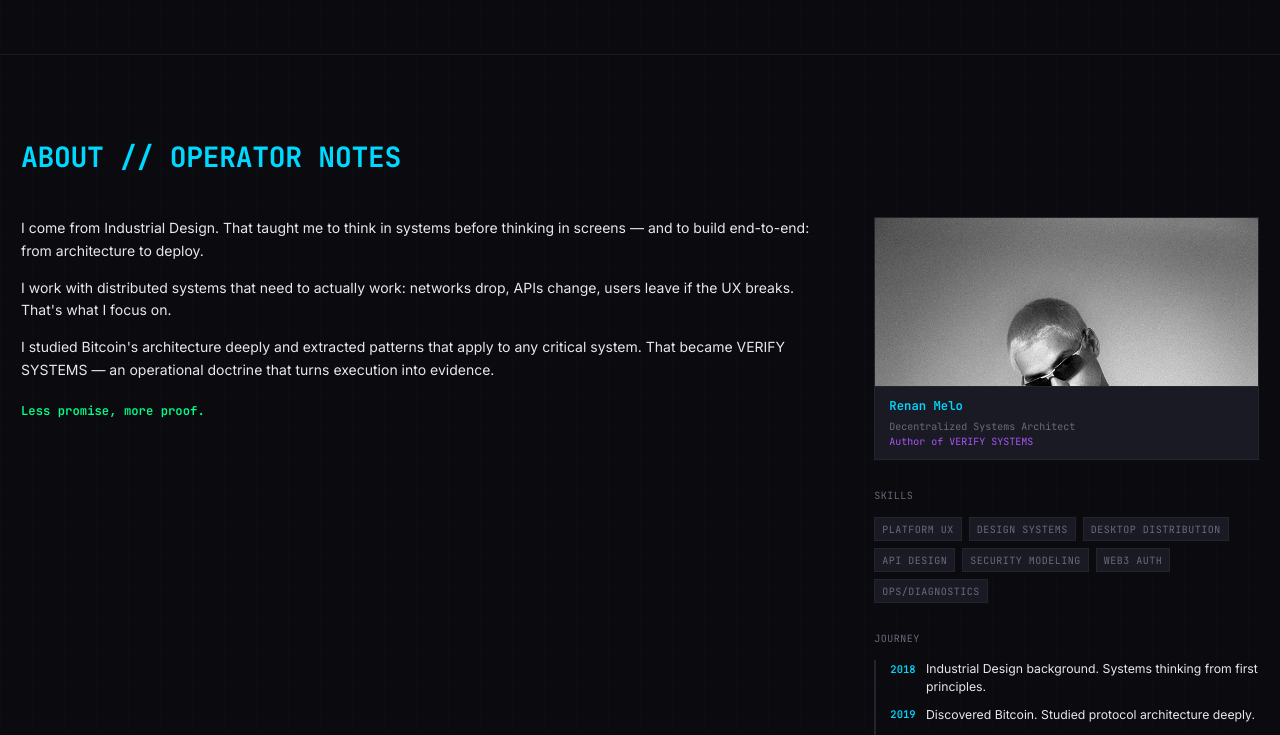
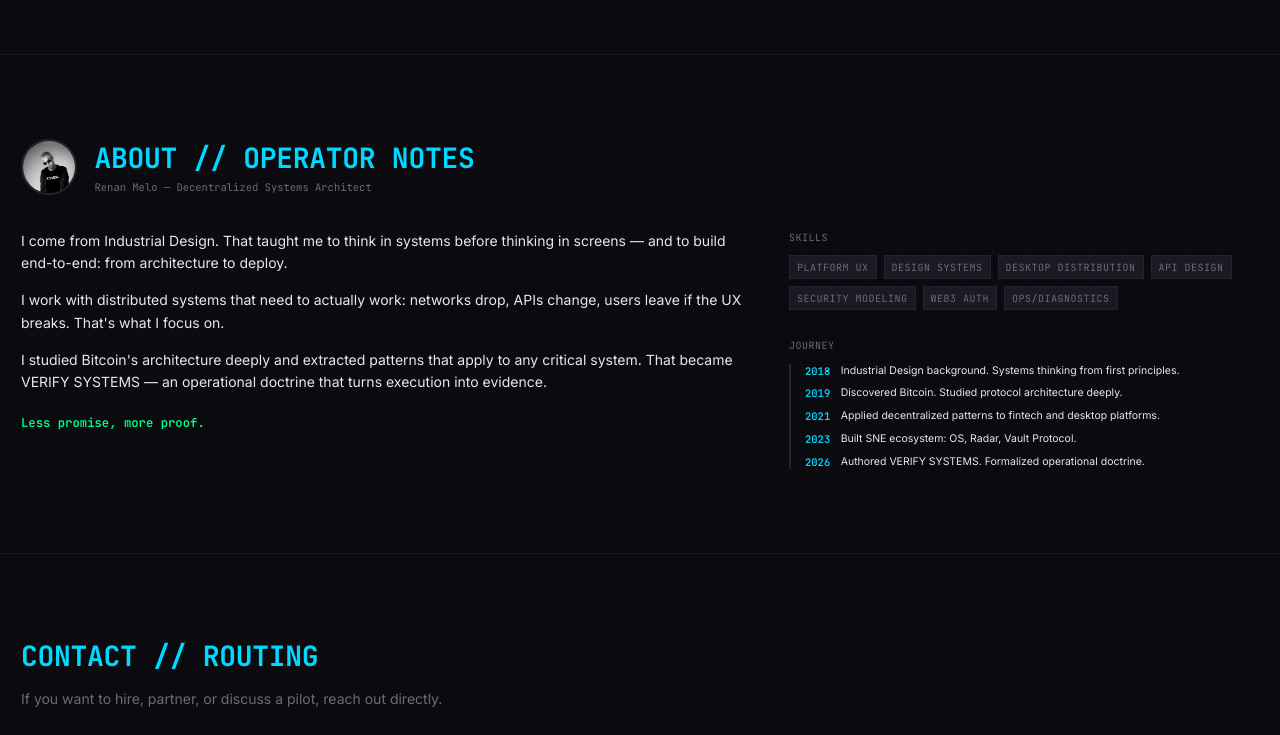
Before and after one commit to 4LFR3Dv1/Portfolio, a React (Vite) app: page / in a window 1280 px wide. Shown: the part 5620-6355 px from the top of the page. Built offline with nearby package versions, Linux system fonts and the light colour scheme.

Commit message:
refactor: About layout - circular photo in header, 5-col grid balance

```diff
--- a/src/app/components/about-section.tsx
+++ b/src/app/components/about-section.tsx
@@ -20,16 +20,28 @@ export function AboutSection() {
 
   return (
     <section className="max-w-[1600px] mx-auto px-6 py-16 lg:py-24 border-t border-[var(--border-subtle)]" id="about">
-      {/* Section Header */}
-      <div className="mb-12">
-        <h2 className="font-mono font-bold mb-4" style={{ color: 'var(--electric-blue)' }}>
-          {t('about.title')}
-        </h2>
+      {/* Header with photo */}
+      <div className="flex items-center gap-5 mb-10">
+        <div className="w-16 h-16 rounded-full overflow-hidden border-2 border-[var(--border-default)] flex-shrink-0">
+          <img
+            src="/docs/EDIT RENAN 1.png"
+            alt="Renan Melo"
+            className="w-full h-full object-cover object-top"
+          />
+        </div>
+        <div>
+          <h2 className="font-mono font-bold" style={{ color: 'var(--electric-blue)' }}>
+            {t('about.title')}
+          </h2>
+          <div className="font-mono text-xs mt-1" style={{ color: 'var(--terminal-muted)' }}>
+            Renan Melo — Decentralized Systems Architect
+          </div>
+        </div>
       </div>
 
-      <div className="grid lg:grid-cols-3 gap-12">
-        {/* Left: Bio */}
-        <div className="lg:col-span-2 space-y-4 text-base leading-relaxed" style={{ color: 'var(--terminal-text)' }}>
+      <div className="grid lg:grid-cols-5 gap-12">
+        {/* Left: Bio (3 cols) */}
+        <div className="lg:col-span-3 space-y-4 text-base leading-relaxed" style={{ color: 'var(--terminal-text)' }}>
           <p>{t('about.p1')}</p>
           <p>{t('about.p2')}</p>
           <p>{t('about.p3')}</p>
@@ -38,32 +50,10 @@ export function AboutSection() {
           </p>
         </div>
 
-        {/* Right: Photo Card + Skills + Timeline */}
-        <div className="space-y-8">
-          {/* Photo ID Card */}
-          <div className="border border-[var(--border-default)] bg-[var(--surface-1)] overflow-hidden">
-            <div className="h-48 overflow-hidden">
-              <img
-                src="/docs/EDIT RENAN 1.png"
-                alt="Renan Melo"
-                className="w-full h-full object-cover object-top grayscale hover:grayscale-0 transition-all duration-500"
-              />
-            </div>
-            <div className="px-4 py-3 bg-[var(--surface-2)] border-t border-[var(--border-default)]">
-              <div className="font-mono text-sm font-semibold" style={{ color: 'var(--electric-blue)' }}>
-                Renan Melo
-              </div>
-              <div className="font-mono text-[10px] mt-1" style={{ color: 'var(--terminal-muted)' }}>
-                Decentralized Systems Architect
-              </div>
-              <div className="font-mono text-[10px]" style={{ color: '#a855f7' }}>
-                Author of VERIFY SYSTEMS
-              </div>
-            </div>
-          </div>
-
+        {/* Right: Skills + Timeline (2 cols) */}
+        <div className="lg:col-span-2 space-y-8">
           {/* Skills */}
-          <div className="space-y-4">
+          <div className="space-y-3">
             <div className="font-mono text-[10px] uppercase tracking-wider" style={{ color: 'var(--terminal-muted)' }}>
               {t('about.skills')}
             </div>
@@ -75,17 +65,17 @@ export function AboutSection() {
           </div>
 
           {/* Career Timeline */}
-          <div className="space-y-4">
+          <div className="space-y-3">
             <div className="font-mono text-[10px] uppercase tracking-wider" style={{ color: 'var(--terminal-muted)' }}>
               {t('about.journey')}
             </div>
-            <div className="border-l-2 border-[var(--border-default)] pl-4 space-y-3">
+            <div className="border-l-2 border-[var(--border-default)] pl-4 space-y-2.5">
               {timeline.map((item, idx) => (
                 <div key={idx} className="flex gap-3">
-                  <span className="font-mono text-xs font-semibold flex-shrink-0 mt-0.5" style={{ color: 'var(--electric-blue)' }}>
+                  <span className="font-mono text-xs font-semibold flex-shrink-0" style={{ color: 'var(--electric-blue)' }}>
                     {item.year}
                   </span>
-                  <span className="text-sm" style={{ color: 'var(--terminal-text)' }}>
+                  <span className="text-xs" style={{ color: 'var(--terminal-text)' }}>
                     {item.label}
                   </span>
                 </div>
```
